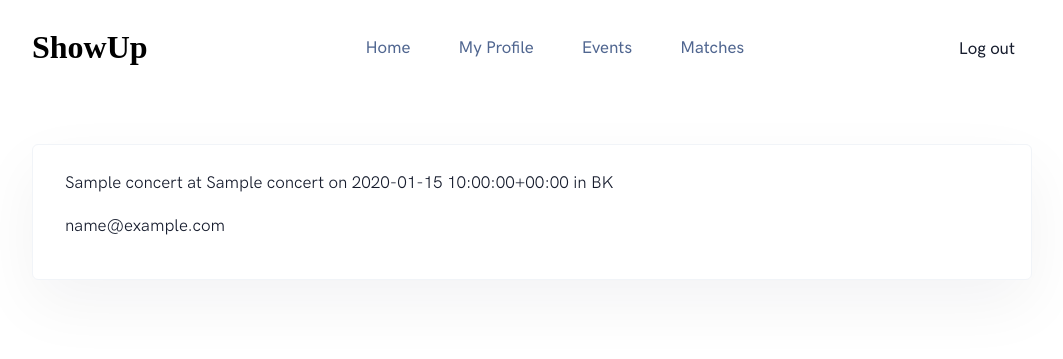
After one commit to gcivil-nyu-org/fall2019-cs-gy-6063-team-debug_entities, a Django app: page /matches in a window 1280 px wide. The commit adds this page. Shown: the top 359 px of the page, without its empty margins (108-1171 px from the left). Run offline with Django 3.2, Linux system fonts and the light colour scheme; a user stored in the database is signed in; tables that the repository leaves empty hold one stand-in row (values such as "Sample post"); some libraries are stand-ins or nearby versions; some web fonts are replaced.

Commit message:
preliminary matches page

```diff
--- a/showup/templates/header.html
+++ b/showup/templates/header.html
@@ -58,7 +58,7 @@
               <a class="nav-link" href="{% url 'events' %}">Events</a>
             </li>
             <li class="nav-item">
-              <a class="nav-link" href="">Matches</a>
+              <a class="nav-link" href="{% url 'matches' %}">Matches</a>
             </li>
           </ul>
 
--- /dev/null
+++ b/showup/templates/matches.html
@@ -0,0 +1,27 @@
+{% extends 'header.html' %}
+{% load avatar_tags %}
+
+{% block content %}
+
+<section class="pt-6 pt-md-8 pb-8 mb-md-8">
+  <div class="container">
+    <div class="row">
+      <div class="col-12">
+        <div class="card shadow-light-lg accordion mb-5 mb-md-6" id="helpAccordionOne">
+          <div class="list-group">
+
+            {% for match in matches %}
+              <div class="list-group-item">
+                <p>{{ match.event }}</p>
+                <p>{{ match.swipee }}</p>
+              </div>
+            {% endfor %}
+
+          </div>
+        </div>
+      </div>
+    </div>
+  </div>
+</section>
+
+{% endblock %}
--- a/showup/urls.py
+++ b/showup/urls.py
@@ -7,6 +7,7 @@ from django.conf.urls.static import static
 urlpatterns = [
     path("", views.home, name="home"),
     path("events", views.events, name="events"),
+    path("matches", views.matches, name="matches"),
     path("accounts/", include("allauth.urls")),
     path("u/<int:id>", views.user, name="user"),
     path("u/<int:id>/edit", views.edit_profile, name="edit_profile"),
--- a/showup/views.py
+++ b/showup/views.py
@@ -134,3 +134,22 @@ def event_stack(request, eid):
         "match.html",
         {"users": users, "popup": popup, "id_to_send": id_to_send},
     )
+
+
+@login_required
+def matches(request):
+    # My uid.
+    uid = request.user.id
+
+    # The users that I swiped right on.
+    i_swiped_right = [x for x in Swipe.objects.filter(swiper__id=uid, direction=True)]
+
+    # The users that swiped right on me.
+    they_swiped_right = [
+        x.swiper for x in Swipe.objects.filter(swipee__id=uid, direction=True)
+    ]
+
+    # The intersection of the above two.
+    matches = [x for x in i_swiped_right if x.swipee in they_swiped_right]
+
+    return render(request, "matches.html", {"matches": matches})
```
